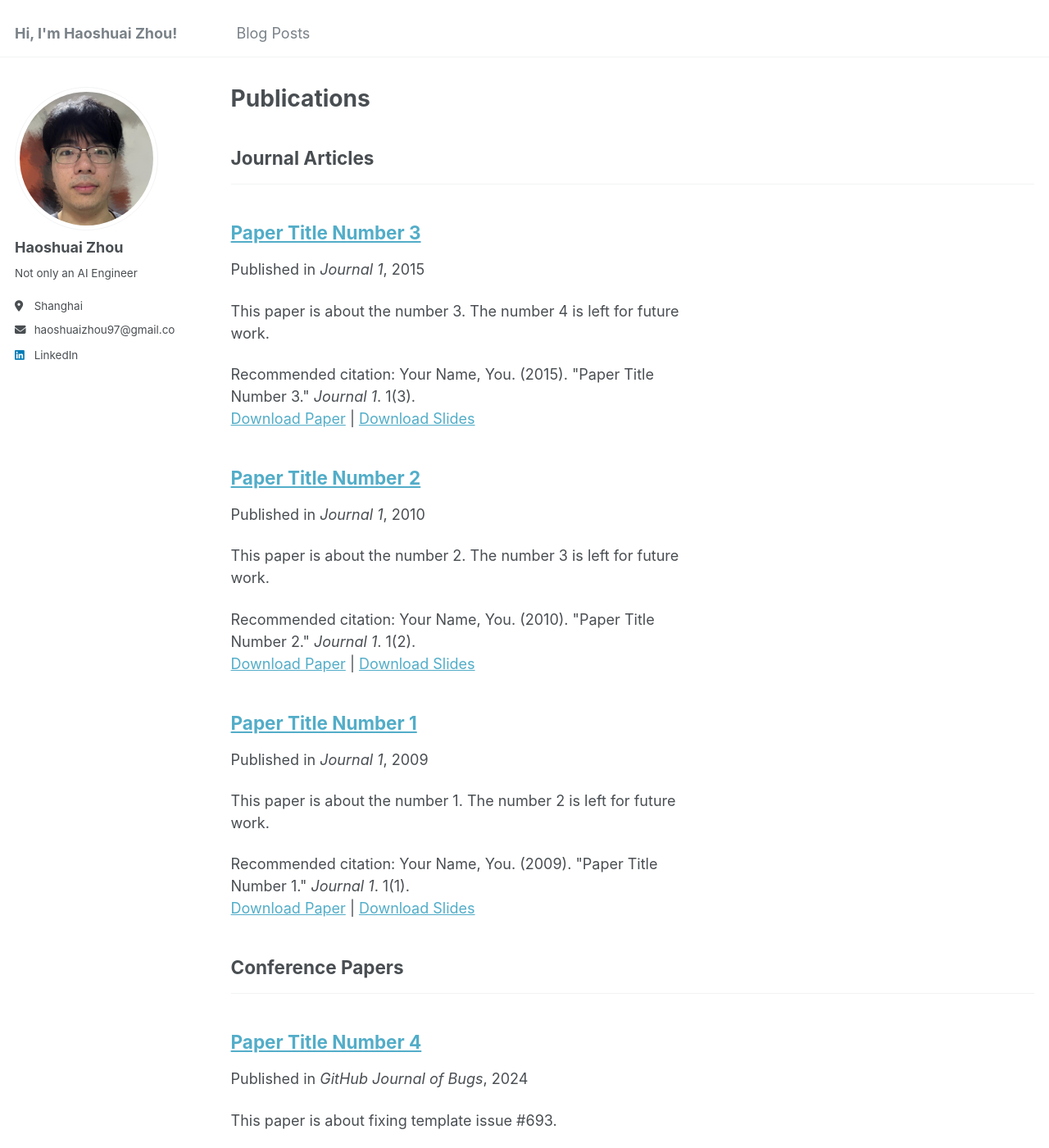
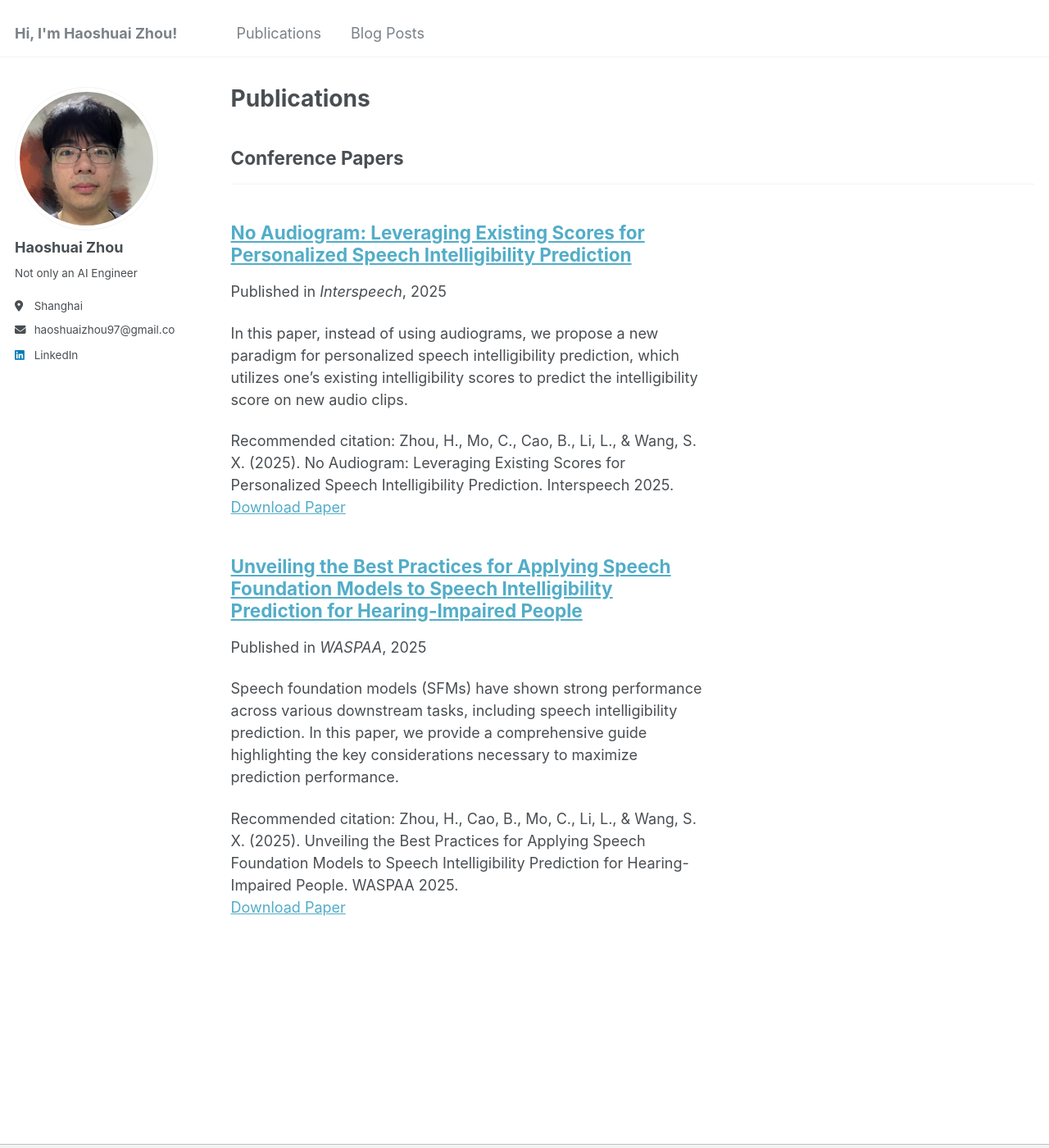
Before and after one commit to zhs2326/zhs2326.github.io, a Jekyll site: the page built from _pages/publications.html, in a window 1280 px wide and 1400 px high. Shown: the whole window at 82% size. Built offline with Jekyll 4.4.1, drawn with Linux system fonts in a browser that asks for light colours; some of the changed text lies outside the part shown.

Commit message:
feat(publication): added publication

```diff
--- a/_data/navigation.yml
+++ b/_data/navigation.yml
@@ -5,8 +5,8 @@
 # prevent it from being included in the site.
 
 main:
-  # - title: "Publications"
-  #   url: /publications/
+  - title: "Publications"
+    url: /publications/
 
   # - title: "Talks"
   #   url: /talks/
--- a/_publications/2009-10-01-paper-title-number-1.md
+++ /dev/null
@@ -1,14 +0,0 @@
----
-title: "Paper Title Number 1"
-collection: publications
-category: manuscripts
-permalink: /publication/2009-10-01-paper-title-number-1
-excerpt: 'This paper is about the number 1. The number 2 is left for future work.'
-date: 2009-10-01
-venue: 'Journal 1'
-slidesurl: 'http://academicpages.github.io/files/slides1.pdf'
-paperurl: 'http://academicpages.github.io/files/paper1.pdf'
-citation: 'Your Name, You. (2009). &quot;Paper Title Number 1.&quot; <i>Journal 1</i>. 1(1).'
----
-
-The contents above will be part of a list of publications, if the user clicks the link for the publication than the contents of section will be rendered as a full page, allowing you to provide more information about the paper for the reader. When publications are displayed as a single page, the contents of the above "citation" field will automatically be included below this section in a smaller font.
--- a/_publications/2010-10-01-paper-title-number-2.md
+++ /dev/null
@@ -1,14 +0,0 @@
----
-title: "Paper Title Number 2"
-collection: publications
-category: manuscripts
-permalink: /publication/2010-10-01-paper-title-number-2
-excerpt: 'This paper is about the number 2. The number 3 is left for future work.'
-date: 2010-10-01
-venue: 'Journal 1'
-slidesurl: 'http://academicpages.github.io/files/slides2.pdf'
-paperurl: 'http://academicpages.github.io/files/paper2.pdf'
-citation: 'Your Name, You. (2010). &quot;Paper Title Number 2.&quot; <i>Journal 1</i>. 1(2).'
----
-
-The contents above will be part of a list of publications, if the user clicks the link for the publication than the contents of section will be rendered as a full page, allowing you to provide more information about the paper for the reader. When publications are displayed as a single page, the contents of the above "citation" field will automatically be included below this section in a smaller font.
--- a/_publications/2015-10-01-paper-title-number-3.md
+++ /dev/null
@@ -1,14 +0,0 @@
----
-title: "Paper Title Number 3"
-collection: publications
-category: manuscripts
-permalink: /publication/2015-10-01-paper-title-number-3
-excerpt: 'This paper is about the number 3. The number 4 is left for future work.'
-date: 2015-10-01
-venue: 'Journal 1'
-slidesurl: 'http://academicpages.github.io/files/slides3.pdf'
-paperurl: 'http://academicpages.github.io/files/paper3.pdf'
-citation: 'Your Name, You. (2015). &quot;Paper Title Number 3.&quot; <i>Journal 1</i>. 1(3).'
----
-
-The contents above will be part of a list of publications, if the user clicks the link for the publication than the contents of section will be rendered as a full page, allowing you to provide more information about the paper for the reader. When publications are displayed as a single page, the contents of the above "citation" field will automatically be included below this section in a smaller font.
--- a/_publications/2024-02-17-paper-title-number-4.md
+++ /dev/null
@@ -1,13 +0,0 @@
----
-title: "Paper Title Number 4"
-collection: publications
-category: conferences
-permalink: /publication/2024-02-17-paper-title-number-4
-excerpt: 'This paper is about fixing template issue #693.'
-date: 2024-02-17
-venue: 'GitHub Journal of Bugs'
-paperurl: 'http://academicpages.github.io/files/paper3.pdf'
-citation: 'Your Name, You. (2024). &quot;Paper Title Number 3.&quot; <i>GitHub Journal of Bugs</i>. 1(3).'
----
-
-The contents above will be part of a list of publications, if the user clicks the link for the publication than the contents of section will be rendered as a full page, allowing you to provide more information about the paper for the reader. When publications are displayed as a single page, the contents of the above "citation" field will automatically be included below this section in a smaller font.
--- /dev/null
+++ b/_publications/2025-05-13-waspaa-paper.md
@@ -0,0 +1,19 @@
+---
+title: "Unveiling the Best Practices for Applying Speech Foundation Models to Speech Intelligibility Prediction for Hearing-Impaired People"
+
+excerpt: "Speech foundation models (SFMs) have shown strong performance across various downstream tasks, including speech intelligibility prediction. In this paper, we provide a comprehensive guide highlighting the key considerations necessary to maximize prediction performance."
+
+collection: publications
+
+category: conferences
+
+permalink: /publication/2025-05-13-waspaa-paper
+
+date: 2025-05-13
+
+venue: "WASPAA"
+
+paperurl: "https://arxiv.org/abs/2505.08215"
+
+citation: "Zhou, H., Cao, B., Mo, C., Li, L., & Wang, S. X. (2025). Unveiling the Best Practices for Applying Speech Foundation Models to Speech Intelligibility Prediction for Hearing-Impaired People. WASPAA 2025."
+---
--- /dev/null
+++ b/_publications/2025-05-31-interspeech-paper.md
@@ -0,0 +1,19 @@
+---
+title: "No Audiogram: Leveraging Existing Scores for Personalized Speech Intelligibility Prediction"
+
+excerpt: "In this paper, instead of using audiograms, we propose a new paradigm for personalized speech intelligibility prediction, which utilizes one's existing intelligibility scores to predict the intelligibility score on new audio clips."
+
+collection: publications
+
+category: conferences
+
+permalink: /publication/2025-05-31-interspeech-paper
+
+date: 2025-05-31
+
+venue: "Interspeech"
+
+paperurl: "https://www.isca-archive.org/interspeech_2025/zhou25g_interspeech.pdf"
+
+citation: "Zhou, H., Mo, C., Cao, B., Li, L., & Wang, S. X. (2025). No Audiogram: Leveraging Existing Scores for Personalized Speech Intelligibility Prediction. Interspeech 2025."
+---
```
Also changed, not shown: _pages/about.md (+11 -1 lines).
